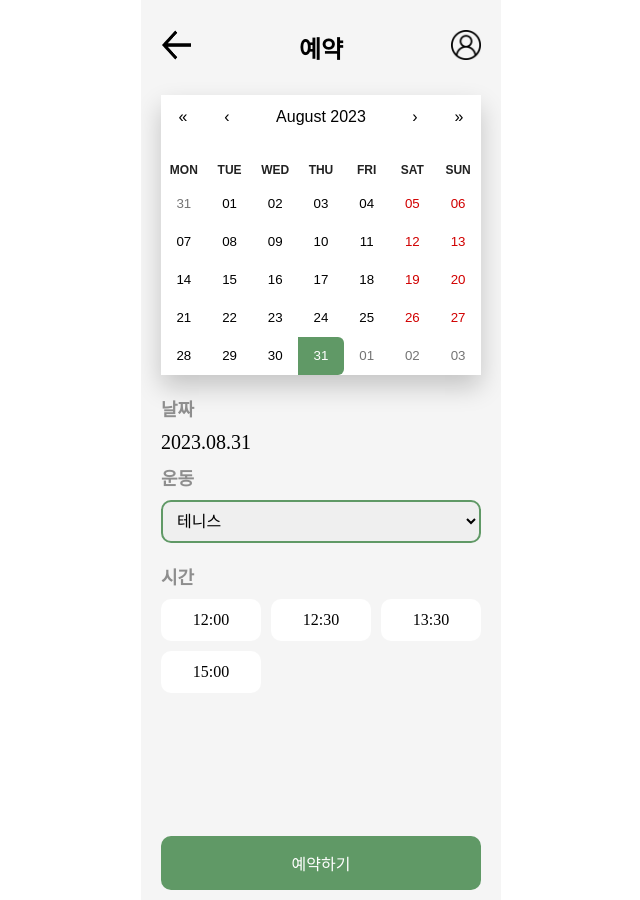
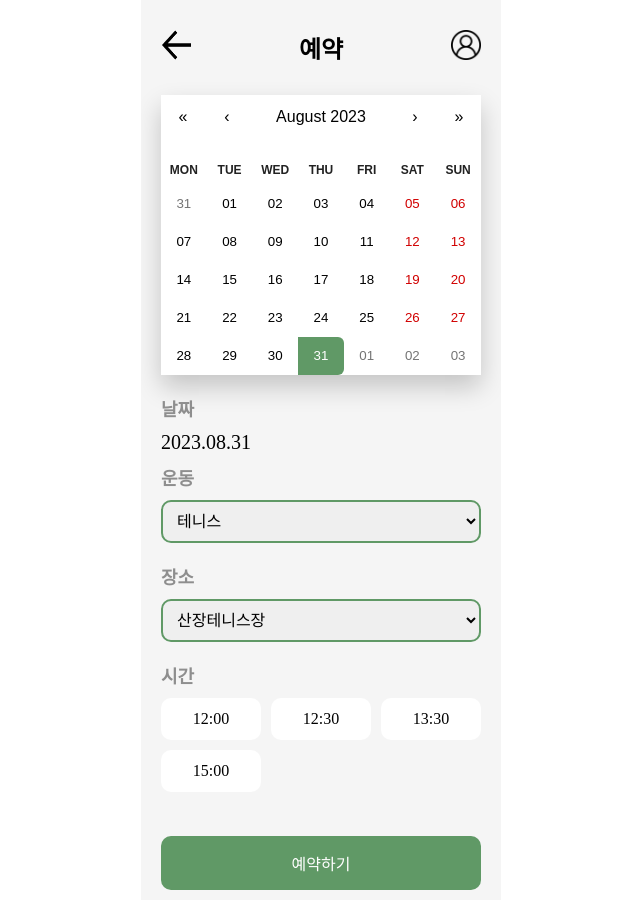
Before and after one commit to 4tar1p/4tar1p-frontend, a React (Create React App) app: page /reservation in a window 1280 px wide. Shown: the whole page, without its empty margins (319-959 px from the left). Built offline with nearby package versions, Linux system fonts and the light colour scheme; a web font is replaced by a local one.

Commit message:
[feat] 예약페이지 장소 추가

```diff
--- a/src/constants/constants.js
+++ b/src/constants/constants.js
@@ -1,12 +1,12 @@
 export const regionList = [
   { name: '홍대/마포/상수' },
   { name: '종로/중구' },
-  {name: '잠실/송파/강동'},
-  {name: '영등포/여의도/강서'},
-  {name: '건대/성수/왕십리'},
-  {name: '용산/이태원/한남'},
-  {name: '성북/노원/중랑'},
-  {name: '구로/관악/동작'}
+  { name: '잠실/송파/강동' },
+  { name: '영등포/여의도/강서' },
+  { name: '건대/성수/왕십리' },
+  { name: '용산/이태원/한남' },
+  { name: '성북/노원/중랑' },
+  { name: '구로/관악/동작' },
 ];
 export const subPackList = [
   {
@@ -37,6 +37,13 @@ export const subPackList = [
       { exercise: '클라이밍' },
     ],
   },
+];
+
+export const tennisFacillityList = [
+  '산장테니스장',
+  '한강망원테니스장',
+  '다이나믹테니스 북가좌점',
+  '테니스판타지 상암DMC',
 ];
 // export const sportsList = [
 //   {
--- a/src/pages/Reservation.js
+++ b/src/pages/Reservation.js
@@ -7,6 +7,7 @@ import RadiusRect from 'components/RadiusRect';
 import Header from 'components/Header';
 import { useAppDispatch, useAppSelector } from 'app/hooks';
 import { changeSelected } from 'features/reservation/reservation';
+import { tennisFacillityList } from 'constants/constants';
 
 const Reservation = () => {
   const dispatch = useAppDispatch();
@@ -42,9 +43,16 @@ const Reservation = () => {
         <div className="title">운동</div>
         <select className="reservation_sports_wrapper">
           {sportsList.map((sports, i) => {
-            return <option key={i}>{sports.name}</option>;
+            if (i < 3) return <option key={i}>{sports.name}</option>;
           })}
         </select>
+        <div className="title">장소</div>
+        <select className="reservation_sports_wrapper">
+          {tennisFacillityList.map((facillity, i) => {
+            return <option key={i}>{facillity}</option>;
+          })}
+        </select>
+
         <div className="title">시간</div>
         <div className="time_btn_wrapper">
           {timeList.map((time, i) => {
```
